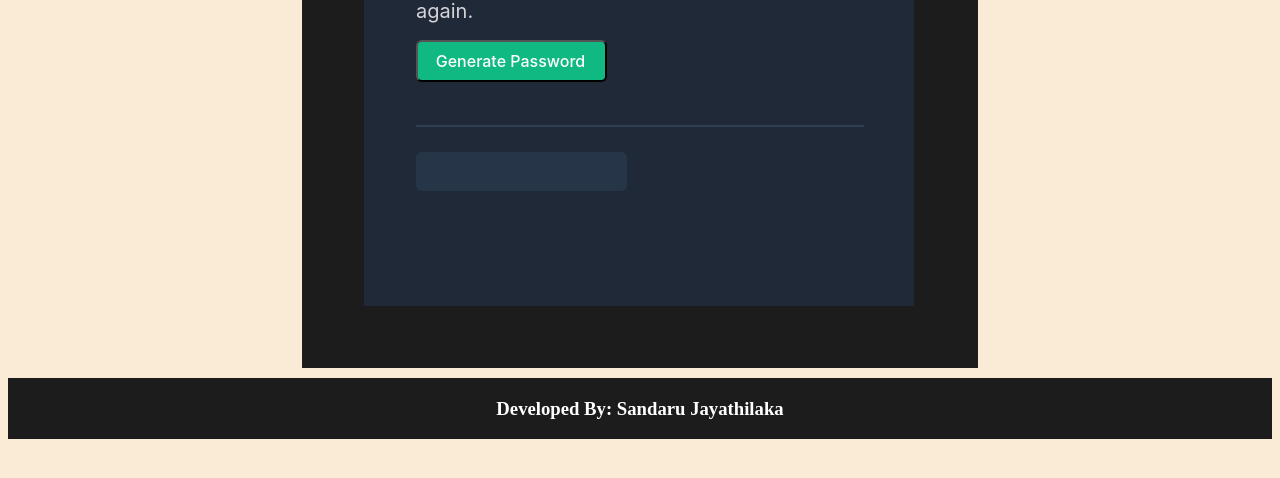
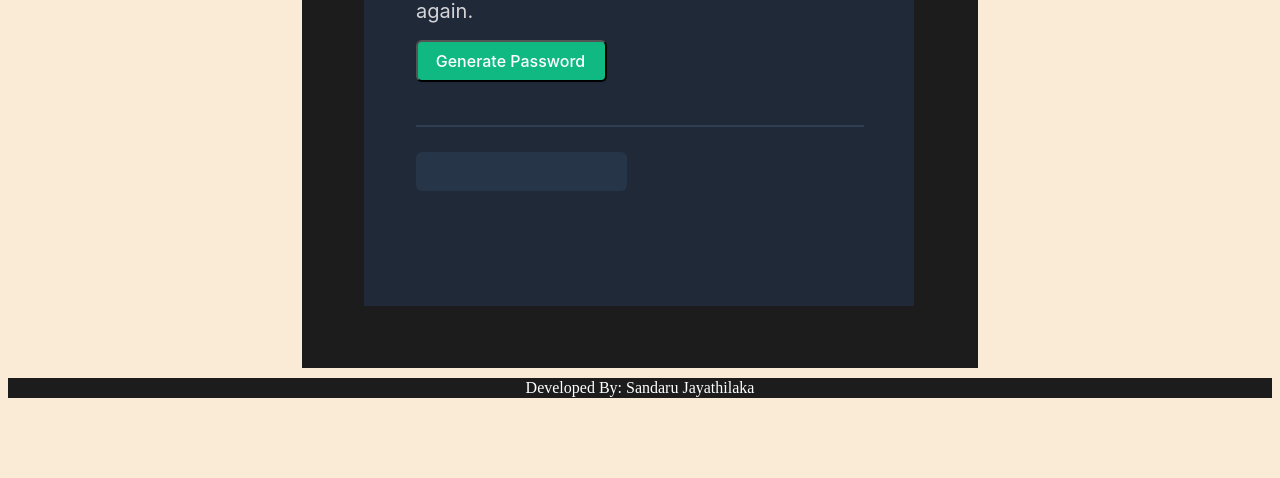
Before and after one commit to sandarujayathilaka/Password_Generator_App, a plain HTML site: page index.html in a window 1280 px wide. Shown: the part 316-794 px from the top of the page. Drawn offline with Linux system fonts and the light colour scheme.

Commit message:
Update index.html

```diff
--- a/index.html
+++ b/index.html
@@ -27,7 +27,7 @@
     <script src="./app.js"></script>
 
     <div id ="dev">
-        <h3>Developed By: Sandaru Jayathilaka</h3>
+        Developed By: Sandaru Jayathilaka
     </div>
 
 </body>
```
